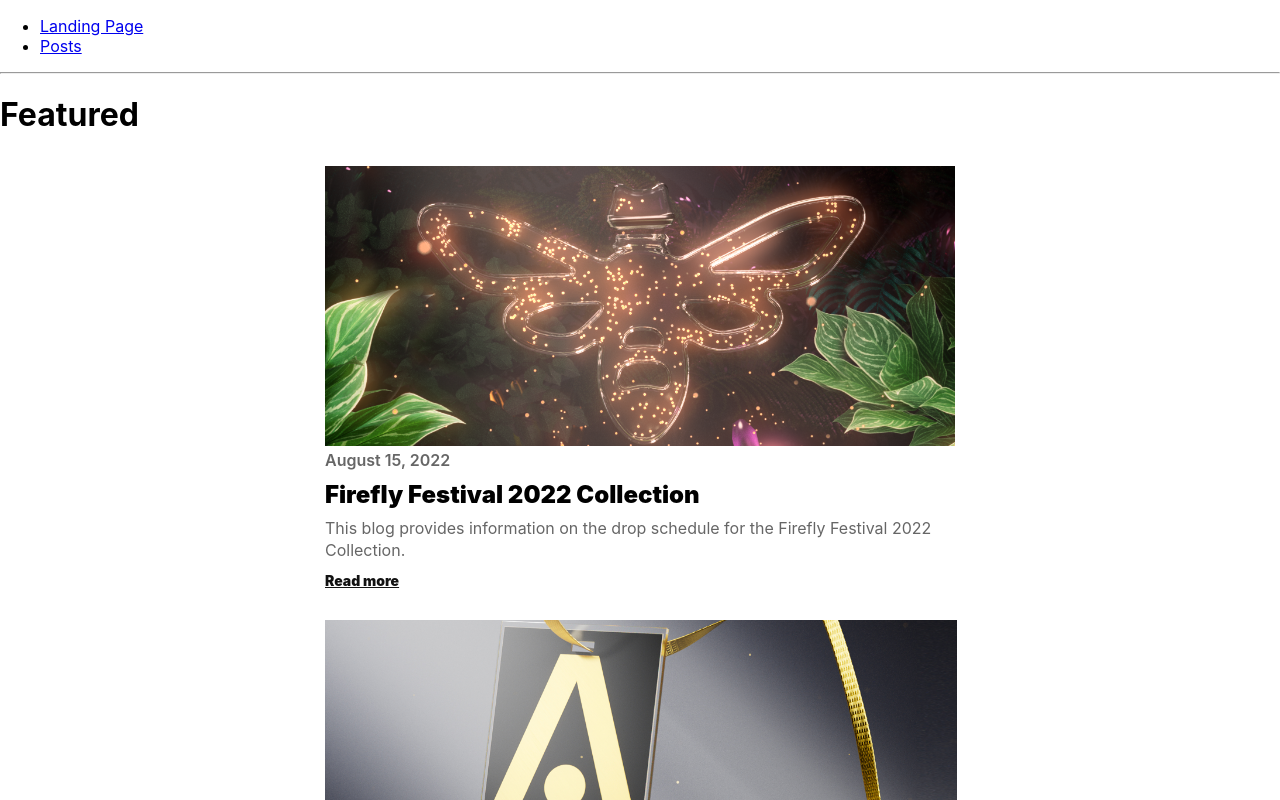
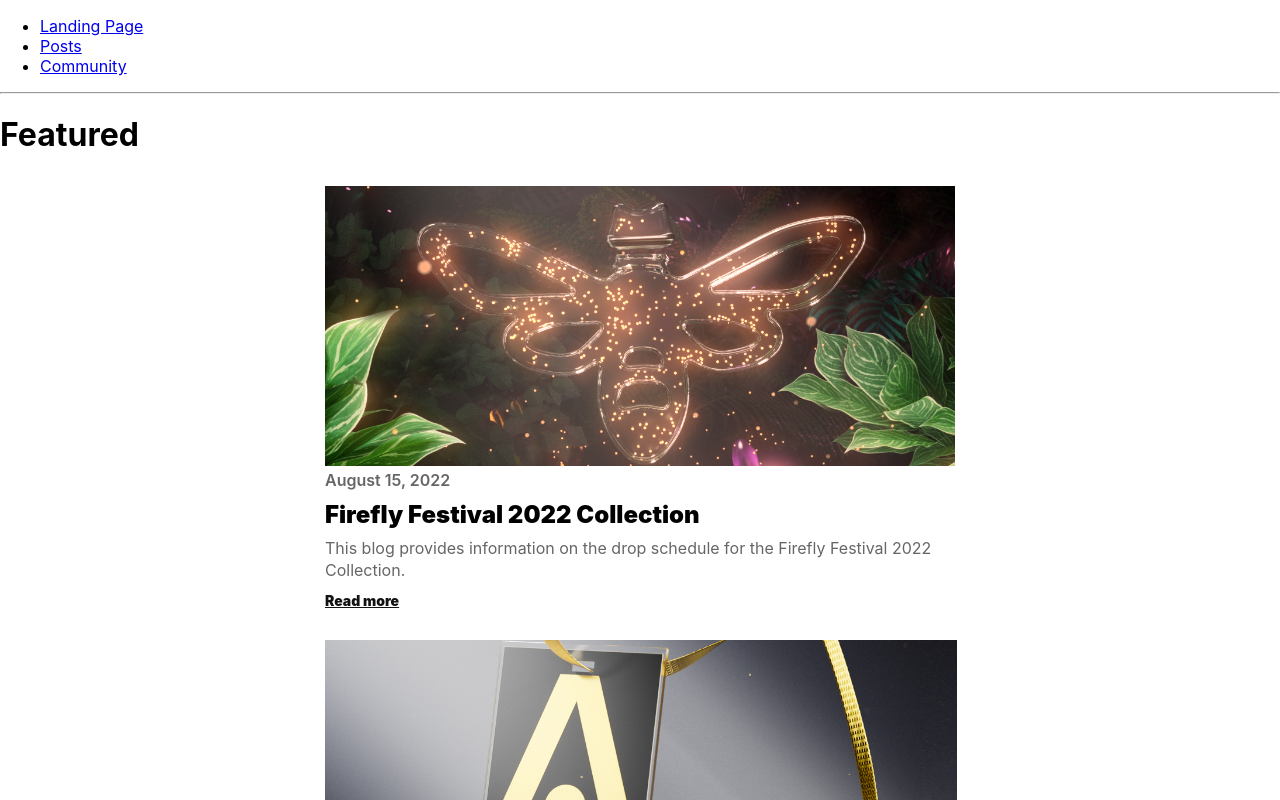
Before and after one commit to longnk1301/Reactjs9, a React (Create React App) app: page / in a window 1280 px wide. Shown: the top 800 px of the page. Built offline with nearby package versions, Linux system fonts and the light colour scheme.

Commit message:
feature/community

```diff
--- a/src/routers/index.js
+++ b/src/routers/index.js
@@ -3,6 +3,7 @@ import { LandingPage } from "../screens/LandingPage";
 import { Posts } from "../screens/Posts";
 import { PostDetails } from "../screens/PostDetails";
 import { ErrorPage } from "../screens/ErrorPage";
+import { Community } from "../screens/Community";
 
 const Layout = () => {
   return (
@@ -16,6 +17,9 @@ const Layout = () => {
           </li>
           <li>
             <Link to="/posts">Posts</Link>
+          </li>
+          <li>
+            <Link to="/community">Community</Link>
           </li>
         </ul>
       </nav>
@@ -35,6 +39,9 @@ const CustomRouter = () => {
       <Route path="/posts" element={<Layout />}>
         <Route index element={<Posts />} />
       </Route>
+      <Route path="/community" element={<Layout />}>
+        <Route index element={<Community />} />
+      </Route>
       <Route path="/posts/:postId" element={<PostDetails />} />
       <Route path="*" element={<ErrorPage />} />
     </Routes>
--- /dev/null
+++ b/src/screens/Community/index.js
@@ -0,0 +1,3 @@
+export const Community = () => {
+    return <div>Community</div>;
+  };
```
